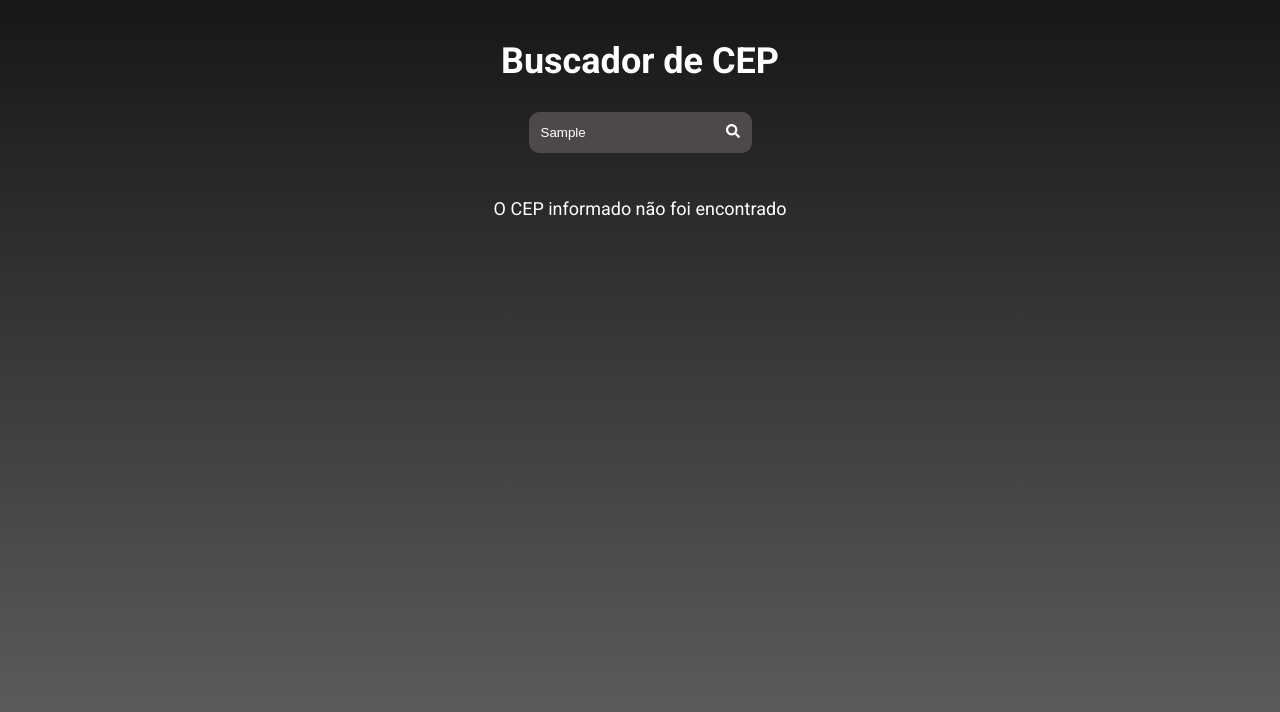
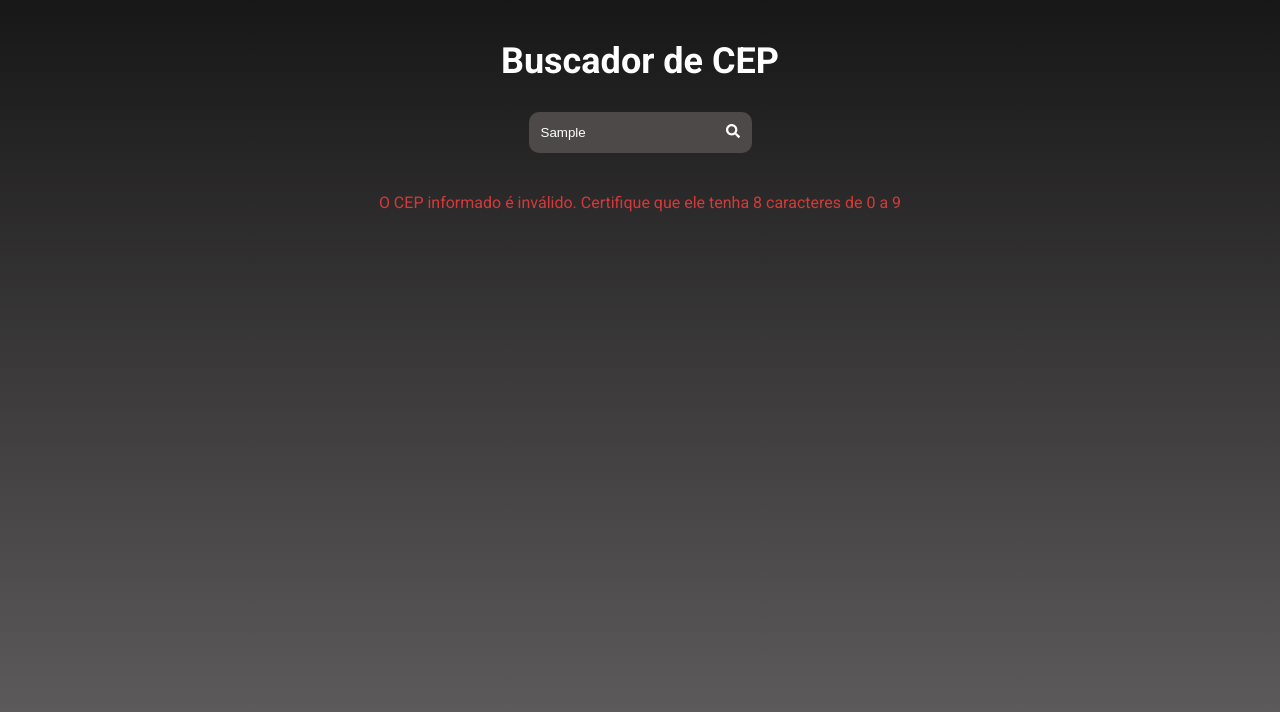
Before and after one commit to ClecioSousa00/Buscador-de-CEP, a React (Vite) app: page / in a window 1280 px wide. Both pictures are taken after typing "Sample" into the empty fields and a click on the button 732 px from the left and 132 px from the top of the page. Shown: the top 712 px of the page. Built offline with nearby package versions, Linux system fonts and the light colour scheme; no server answers.

Commit message:
validating zip code with regex

```diff
--- a/src/App.jsx
+++ b/src/App.jsx
@@ -12,15 +12,28 @@ export const App = () => {
 
   const [cep, setCep] = useState()
   const [loading, setLoading] = useState(false)
+  const cepRegex = /^[0-9]{5}-?[0-9]{3}$/;
 
   const handleSearch = async (input, event) => {
     event.preventDefault()
     setLoading(true)
     try {
+
+      if(!cepRegex.test(input)){
+        throw new Error('O CEP informado é inválido. Certifique que ele tenha 8 caracteres de 0 a 9')
+      }
+
       const response = await axiosInstance.get(`${input}/json`)
+
+
+      if(response.data.erro){
+        throw new Error('Não foi possível obter os dados')
+      }
+
       setCep(response.data)
-    } catch {
-      setCep('O CEP informado não foi encontrado')
+
+    } catch (err){
+      setCep(err.message)
     }
     setTimeout(() => {setLoading(false)},400)
   }
--- a/src/components/ResultCep/ResultCep.css
+++ b/src/components/ResultCep/ResultCep.css
@@ -10,9 +10,11 @@
 }
 
 .text_result{
-    font-size: 1.8rem;
-    margin: 1.5rem 0;
-    color: #fff;
+    font-size: 1.6rem;
+    margin: .5rem 0;
+    padding: .5rem;
+    color: #d63939;
+    text-align: center;
 }
 
 .title_result{
```
